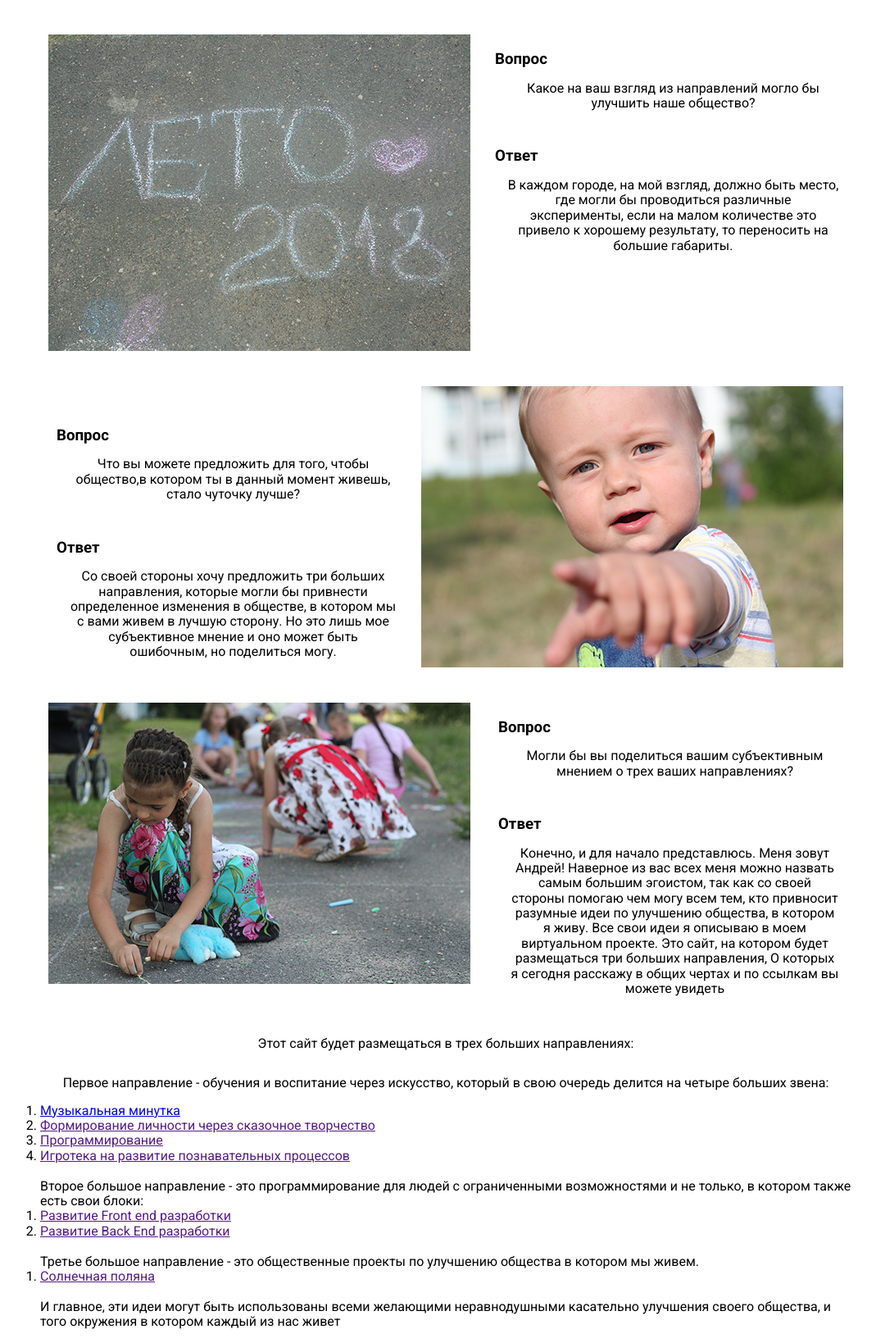
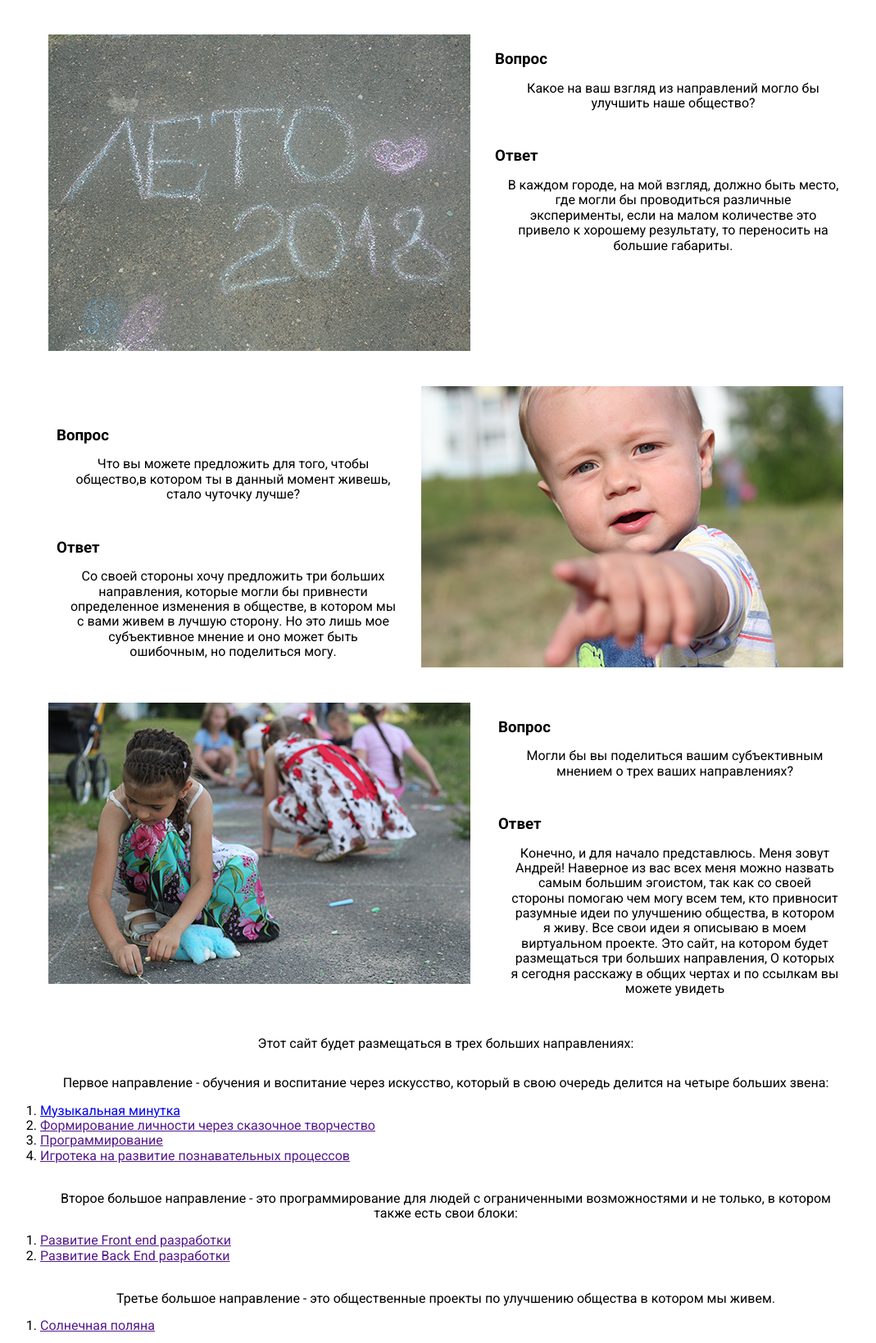
Before and after one commit to andreychernetsky/-andreychernetsky.github.io-, a Jekyll site: the page gitaramania/index.html, which Jekyll copies as it is, in a window 1280 px wide. Shown: the part 2134-3772 px from the top of the page at 82% size, without its empty margins (96-1165 px from the left). Built offline with Jekyll 4.4.1, drawn with Linux system fonts in a browser that asks for light colours; some of the changed text lies outside the part shown; grey boxes are pictures that could not be loaded.

Commit message:
text2
textfooter

```diff
--- a/gitaramania/css/style.css
+++ b/gitaramania/css/style.css
@@ -781,9 +781,8 @@
 
 .main-footer {
 	max-width: 100%;
-	height: 100px;
+
 	background: #98B296;
 	display: flex;
-	justify-content: space-around;
-	align-items: center;
+
 }
--- a/gitaramania/index.html
+++ b/gitaramania/index.html
@@ -294,7 +294,7 @@
 				</div>
 				<br>
 				<div>
-					<p> Второе большое направление - это программирование для людей с ограниченными возможностями и
+					<p class="block-article__description"> Второе большое направление - это программирование для людей с ограниченными возможностями и
 						не только, в котором также есть свои блоки:</p>
 					<ol>
 						<li><a href=""> Развитие Front end разработки</a></li>
@@ -303,14 +303,14 @@
 					</ol>
 				</div>
 				<br>
-				<p>Третье большое направление - это общественные проекты по улучшению общества в котором мы
+				<p class="block-article__description">Третье большое направление - это общественные проекты по улучшению общества в котором мы
 					живем.</p>
 				<ol>
 					<li><a href="">Солнечная поляна</a></li>
 				</ol>
 				</div>
 				<br>
-				<p>И главное, эти идеи могут быть использованы всеми желающими неравнодушными касательно улучшения
+				<p class="block-article__description">И главное, эти идеи могут быть использованы всеми желающими неравнодушными касательно улучшения
 					своего общества, и того окружения в котором каждый из нас живет</p>
 				<br>
 				<div class="line"></div>
@@ -412,7 +412,8 @@
 	</button>
 </div>
 <footer class="main-footer">
-
+<p class="block-article__description">Время от времени сайт будет обновляться, будут добавляться не только обучающие материалы, но и новые направления в разных областях знания. <br>
+Надеюсь, что этот сайт станет началом объединения всех творческих людей нашего города и, зайдя на сайт, вы сразу по ссылкам можете перейти на ту или иную страницу того учителя и пообщаться с ним на все интересующие вас вопросы.</p>
 </footer>
 
 
```
